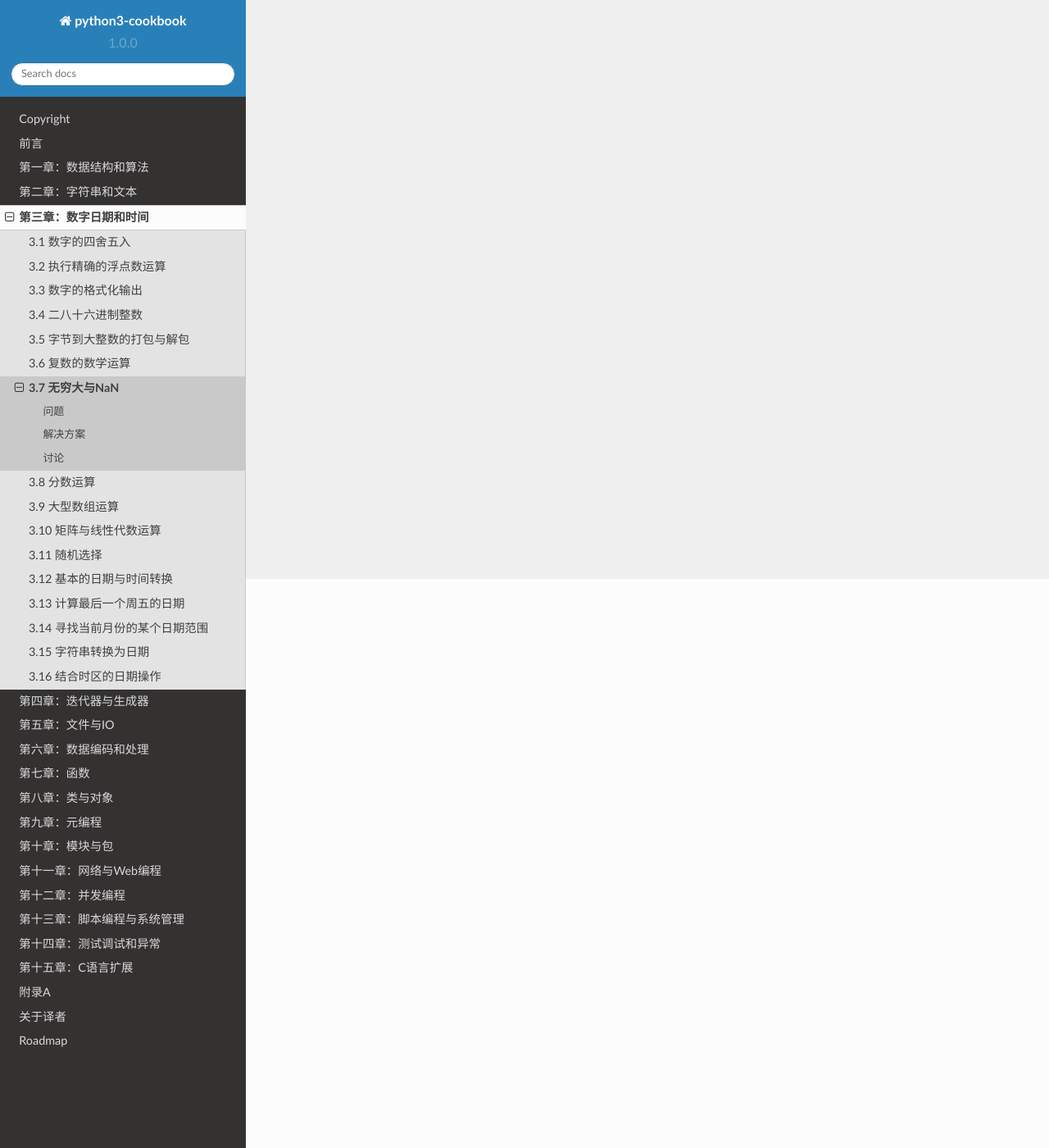
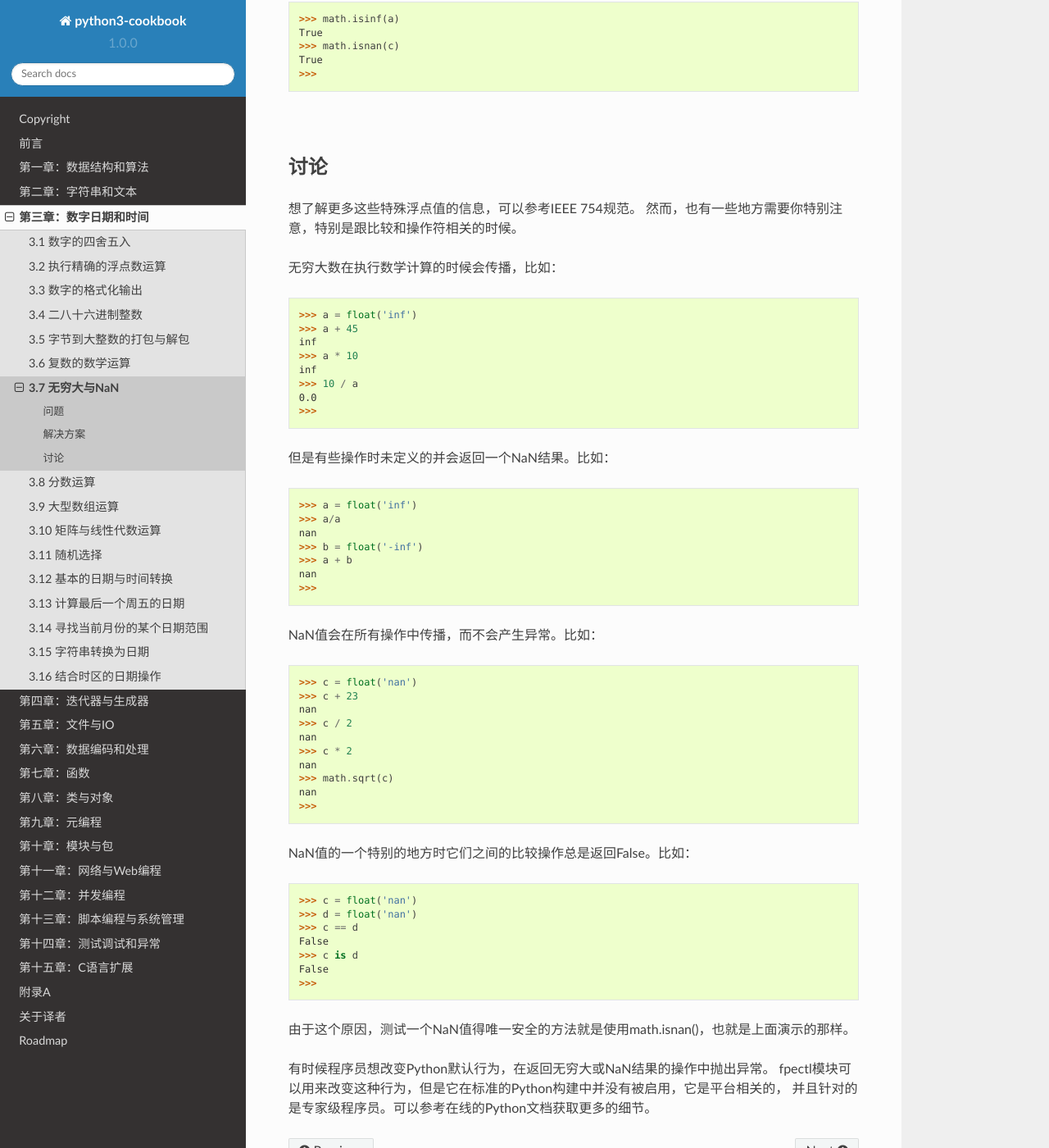
Before and after one commit to yidao620c/python3-cookbook, a Sphinx documentation site: the page built from source/c03/p07_infinity_and_nan.rst, in a window 1280 px wide and 1400 px high, scrolled down 694 px. Shown: the whole window at 82% size. Built offline with Sphinx 7.4.7 and the Read the Docs theme 2.0.0, drawn with Linux system fonts in a browser that asks for light colours; some of the changed text lies outside the part shown.

Commit message:
3.7小节完成

```diff
--- a/source/c03/p07_infinity_and_nan.rst
+++ b/source/c03/p07_infinity_and_nan.rst
@@ -5,14 +5,100 @@
 ----------
 问题
 ----------
-todo...
+你想创建或测试正无穷、负无穷或NaN(非数字)的浮点数。
+
+|
 
 ----------
 解决方案
 ----------
-todo...
+Python并没有特殊的语法来表示这些特殊的浮点值，但是可以使用float()来创建它们。比如：
+
+.. code-block:: python
+
+    >>> a = float('inf')
+    >>> b = float('-inf')
+    >>> c = float('nan')
+    >>> a
+    inf
+    >>> b
+    -inf
+    >>> c
+    nan
+    >>>
+
+为了测试这些值的存在，使用math.isinf()和math.isnan()函数。比如：
+
+.. code-block:: python
+
+    >>> math.isinf(a)
+    True
+    >>> math.isnan(c)
+    True
+    >>>
+
+|
 
 ----------
 讨论
 ----------
-todo...
+想了解更多这些特殊浮点值的信息，可以参考IEEE 754规范。
+然而，也有一些地方需要你特别注意，特别是跟比较和操作符相关的时候。
+
+无穷大数在执行数学计算的时候会传播，比如：
+
+.. code-block:: python
+
+    >>> a = float('inf')
+    >>> a + 45
+    inf
+    >>> a * 10
+    inf
+    >>> 10 / a
+    0.0
+    >>>
+
+但是有些操作时未定义的并会返回一个NaN结果。比如：
+
+.. code-block:: python
+
+    >>> a = float('inf')
+    >>> a/a
+    nan
+    >>> b = float('-inf')
+    >>> a + b
+    nan
+    >>>
+
+NaN值会在所有操作中传播，而不会产生异常。比如：
+
+.. code-block:: python
+
+    >>> c = float('nan')
+    >>> c + 23
+    nan
+    >>> c / 2
+    nan
+    >>> c * 2
+    nan
+    >>> math.sqrt(c)
+    nan
+    >>>
+
+NaN值的一个特别的地方时它们之间的比较操作总是返回False。比如：
+
+.. code-block:: python
+
+    >>> c = float('nan')
+    >>> d = float('nan')
+    >>> c == d
+    False
+    >>> c is d
+    False
+    >>>
+
+由于这个原因，测试一个NaN值得唯一安全的方法就是使用math.isnan()，也就是上面演示的那样。
+
+有时候程序员想改变Python默认行为，在返回无穷大或NaN结果的操作中抛出异常。
+fpectl模块可以用来改变这种行为，但是它在标准的Python构建中并没有被启用，它是平台相关的，
+并且针对的是专家级程序员。可以参考在线的Python文档获取更多的细节。
```
Also changed, not shown: 1 other file.
